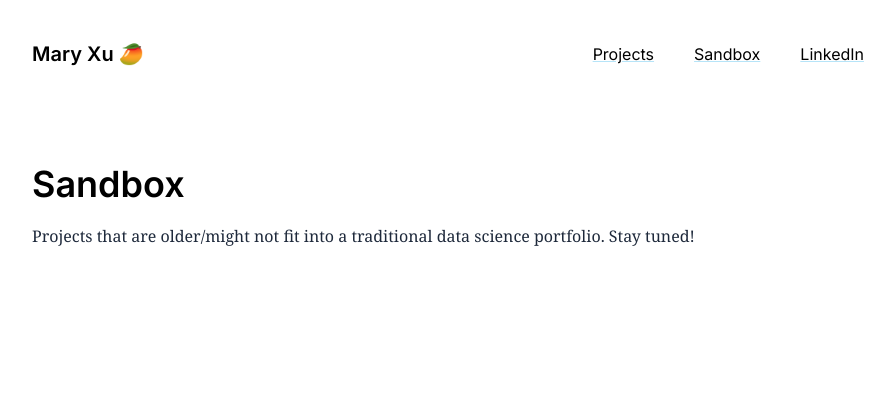
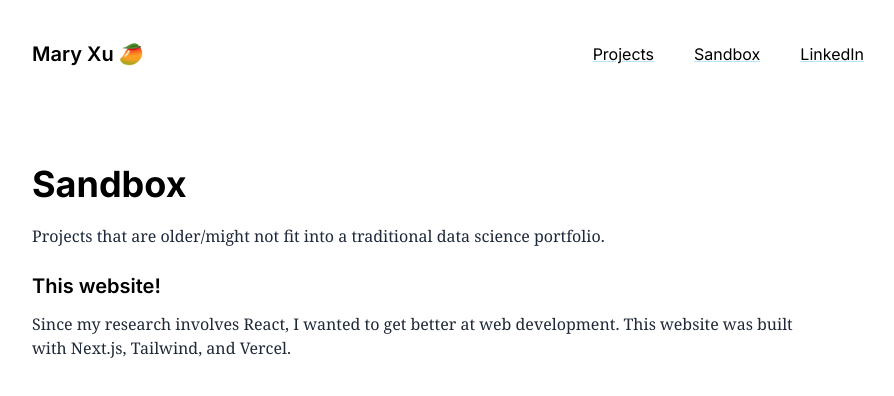
Before and after one commit to mxumary/mxumary.github.io, a Next.js app: page /sandbox in a window 1280 px wide. Shown: the top 396 px of the page, without its empty margins (128-1022 px from the left). Built offline with nearby package versions, Linux system fonts and the light colour scheme.

Commit message:
more updates

```diff
--- a/app/page.js
+++ b/app/page.js
@@ -15,7 +15,7 @@ export default function Home() {
         </nav>
         <main>
             <div className="px-20">
-              <h2 className = 'text-4xl py-2 font-semibold'>Hi, I&apos;m Mary 👋</h2>
+              <h2 className = 'text-4xl py-2 font-bold'>Hi, I&apos;m Mary 👋</h2>
               <p className = 'font-serif text-md py-2 mt-1 text-slate-800 max-w-3xl'>
                 This summer, I was a data science intern at Atlassian. I study statistics
                 and business at the The Wharton School and am pursuing an MSE in Data Science at Penn Engineering. Additioanlly, I research small-group
--- a/app/projects/page.js
+++ b/app/projects/page.js
@@ -14,7 +14,7 @@ export default function Projects() {
         </nav>
         <main>
           <div className="px-20">
-            <h2 className = 'text-4xl py-2 font-semibold'>Projects</h2>
+            <h2 className = 'text-4xl py-2 font-bold'>Projects</h2>
           </div>
           <div className="px-20 py-8">
             <h2 className = 'text-xl font-semibold'>Atlassian</h2>
--- a/app/sandbox/page.js
+++ b/app/sandbox/page.js
@@ -14,10 +14,13 @@ export default function Home() {
             </nav>
             <main>
                 <div className="px-20">
-                  <h2 className = 'text-4xl py-2 font-semibold'>Sandbox</h2>
+                  <h2 className = 'text-4xl py-2 font-bold'>Sandbox</h2>
                   <p className = 'mb-4 text-md py-2 mt-1 text-slate-800 max-w-3xl font-serif'>
-                  Projects that are older/might not fit into a traditional data science portfolio. Stay tuned!
+                  Projects that are older/might not fit into a traditional data science portfolio.
                   </p>
+                  <h2 className = 'text-xl font-semibold'>This website!</h2>
+                  <p className = 'font-serif text-md py-2 mt-1 text-gray-800 max-w-3xl'>Since my research involves React, I wanted to get better at web development. This website was built with Next.js, Tailwind, and Vercel.
+            </p>
                 </div>
             </main>
           </div>
```
